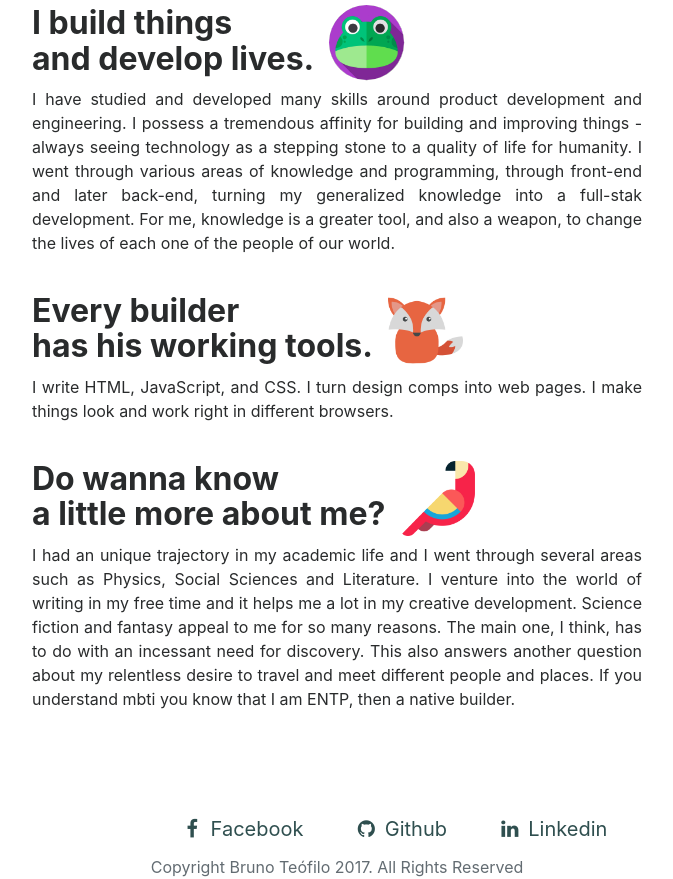
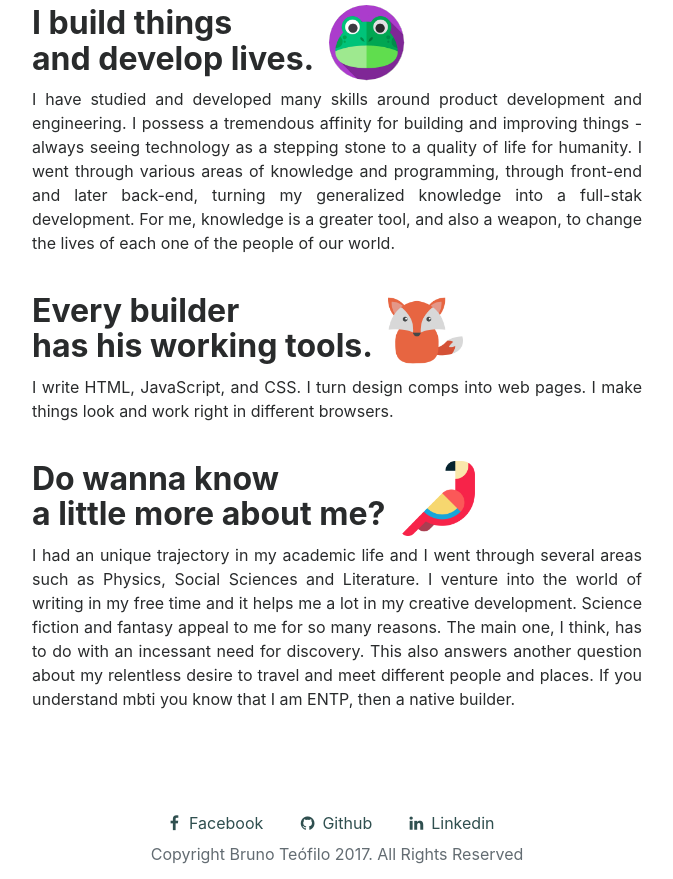
Before and after one commit to Heirian/newproject, a plain HTML site: page index.html in a window 1280 px wide. Shown: the part 491-1370 px from the top of the page, without its empty margins (303-976 px from the left). Drawn offline with nearby package versions, Linux system fonts and the light colour scheme; a web font is replaced by a local one.

Commit message:
test linux

```diff
--- a/index.html
+++ b/index.html
@@ -130,12 +130,14 @@
 		<h6 class="text-center headerspace mantra"><b>I'm one with the force and the force is with me
 			</b></h6>
 		<footer>
-			<div class="row ajust-buttons-footer">
-				<div class="col-sm-1 col-md-4"></div>
-				<a href="https://www.facebook.com/heirian" class="btn btn-default btn-lg"><i class="fa fa-facebook fa-fw"></i> <span>Facebook</span></a>
-				<a href="https://github.com/Heirian" class="btn btn-default btn-lg"><i class="fa fa-github fa-fw"></i> <span>Github</span></a>
-				<a href="https://www.linkedin.com/in/bruno-te%C3%B3filo-domingos-silva-ab2271142/" class="btn btn-default btn-lg"><i class="fa fa-linkedin fa-fw"></i> <span>Linkedin</span></a>
+			<div class="container">
+			<div class="row">
+				<div class="col-sm-1 col-lg-4"></div>
+				<a href="https://www.facebook.com/heirian" class="btn btn-default"><i class="fa fa-facebook fa-fw"></i> <span>Facebook</span></a>
+				<a href="https://github.com/Heirian" class="btn btn-default"><i class="fa fa-github fa-fw"></i> <span>Github</span></a>
+				<a href="https://www.linkedin.com/in/bruno-te%C3%B3filo-domingos-silva-ab2271142/" class="btn btn-default"><i class="fa fa-linkedin fa-fw"></i> <span>Linkedin</span></a>
 			</div>
+		</div>
 			<p class="text-center text-muted">Copyright Bruno Teófilo 2017. All Rights Reserved
 			</p>
 		</footer>
```
